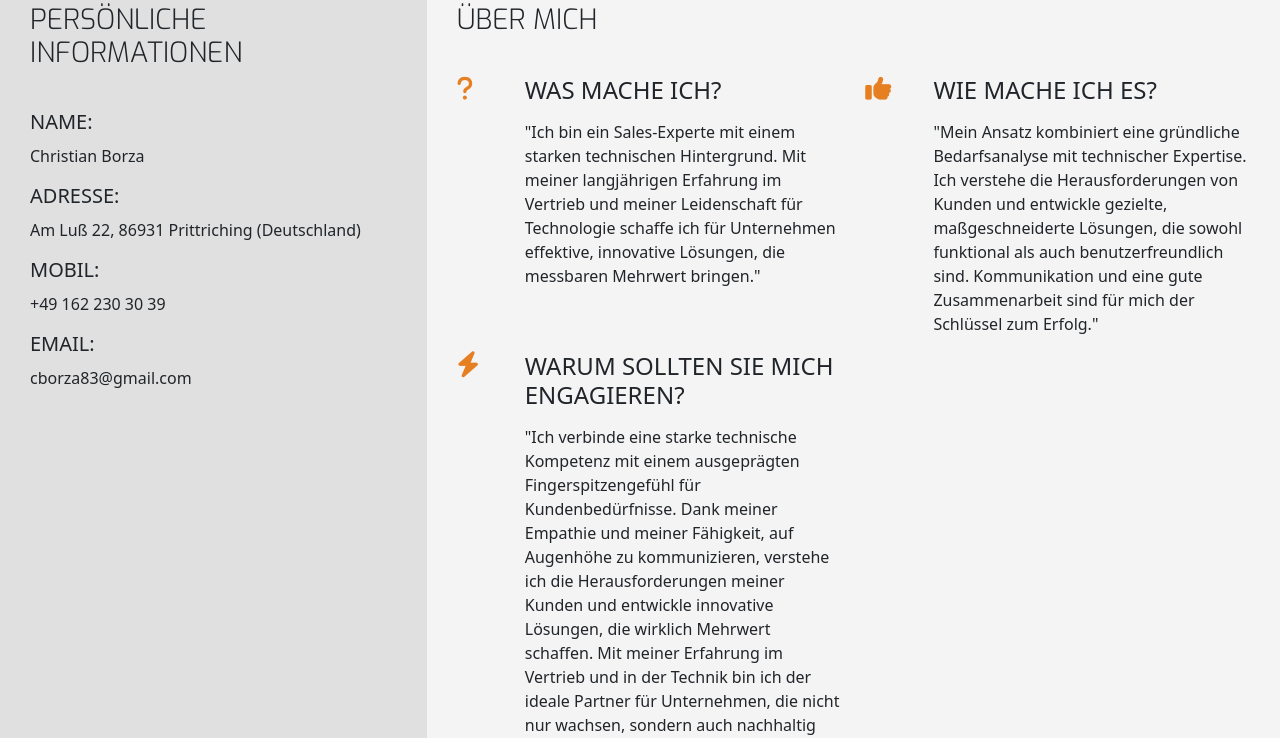
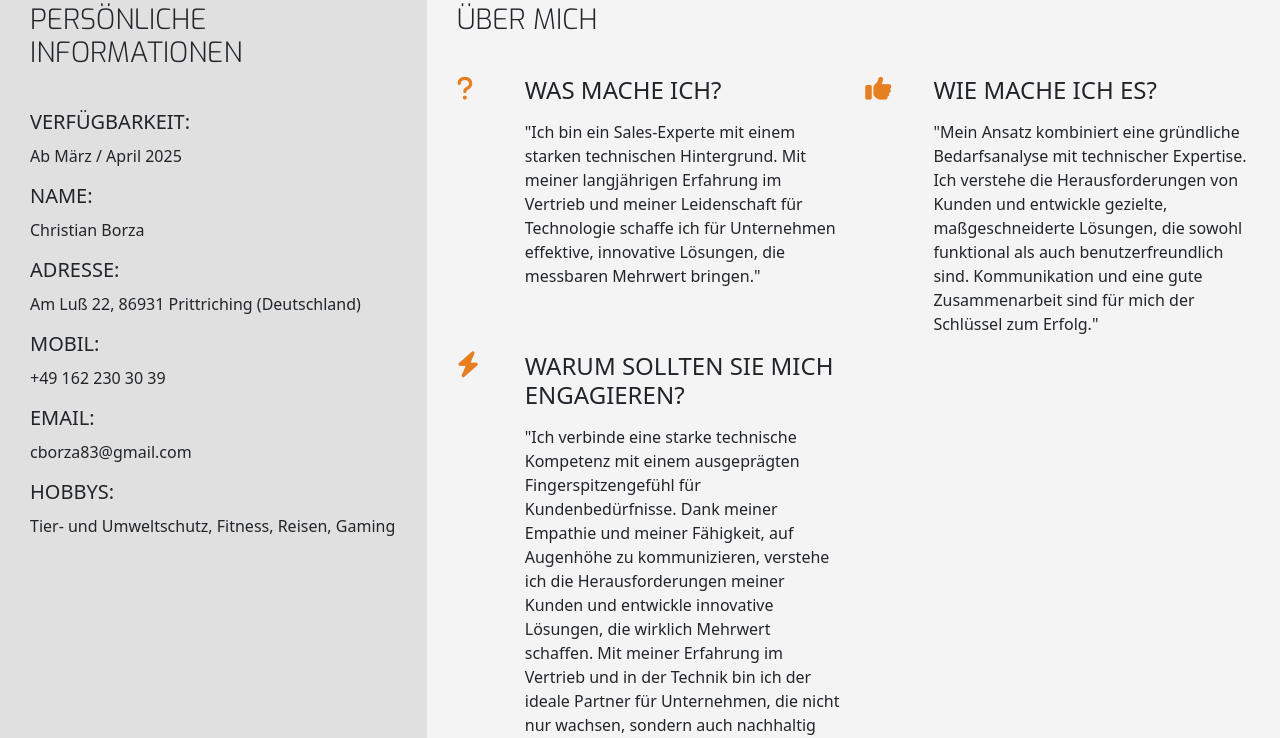
Before and after one commit to ChrisCross1983/resume_cb, a plain HTML site: page index.html in a window 1280 px wide. Shown: the part 391-1129 px from the top of the page. Drawn offline with nearby package versions, Linux system fonts and the light colour scheme.

Commit message:
Update personal infos

```diff
--- a/index.html
+++ b/index.html
@@ -102,6 +102,14 @@
             </div>
             <div class="personl-info-item">
               <div class="key">
+                <h5 class="uppercase">Verfügbarkeit:</h5>
+              </div>
+              <div class="value">
+                <p>Ab März / April 2025</p>
+              </div>
+            </div>
+            <div class="personl-info-item">
+              <div class="key">
                 <h5 class="uppercase">Name:</h5>
               </div>
               <div class="value">
@@ -130,6 +138,14 @@
               </div>
               <div class="value">
                 <p>cborza83@gmail.com</p>
+              </div>
+            </div>
+            <div class="personl-info-item">
+              <div class="key">
+                <h5 class="uppercase">Hobbys:</h5>
+              </div>
+              <div class="value">
+                <p>Tier- und Umweltschutz, Fitness, Reisen, Gaming</p>
               </div>
             </div>
           </div>
@@ -223,15 +239,16 @@
           <p class="inline-block">
             "Ich bin ein Sales &amp; Tech Allrounder mit einer ausgeprägten
             Fähigkeit, Kundenbedürfnisse zu verstehen und innovative digitale
-            Lösungen zu entwickeln. Ob im Vertrieb oder in der Technik &ndash; ich
-            bringe meine Expertise und Empathie ein, um echte Mehrwerte für
+            Lösungen zu entwickeln. Ob im Vertrieb oder in der Technik &ndash;
+            ich bringe meine Expertise und Empathie ein, um echte Mehrwerte für
             meine Kunden zu schaffen."
           </p>
         </div>
         <div class="col-sm-4">
           <h5 class="uppercase general-sub">Download Bereich</h5>
           <p class="inline-block">
-            Sie brauchen eine druckbare Version meines Werdegangs? Hier geht es zum Download.
+            Sie brauchen eine druckbare Version meines Werdegangs? Hier geht es
+            zum Download.
             <a
               href="assets/cv/CV 2024 D - Christian Borza.pdf"
               target="_blank"
@@ -246,7 +263,10 @@
           <h5 class="uppercase general-sub">Social Networking</h5>
           <ul class="list-inline social-links">
             <li class="list-inline-item">
-              <a target="_blank" href="https://www.linkedin.com/in/borzachristian/">
+              <a
+                target="_blank"
+                href="https://www.linkedin.com/in/borzachristian/"
+              >
                 <i class="fab fa-linkedin" aria-hidden="true"></i>
                 <span class="sr-only">LinkedIn</span>
               </a>
```
